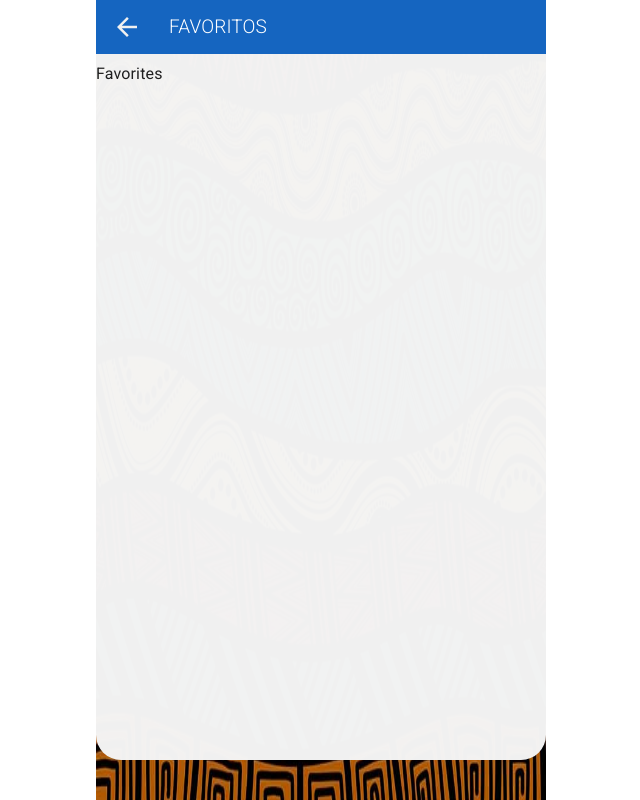
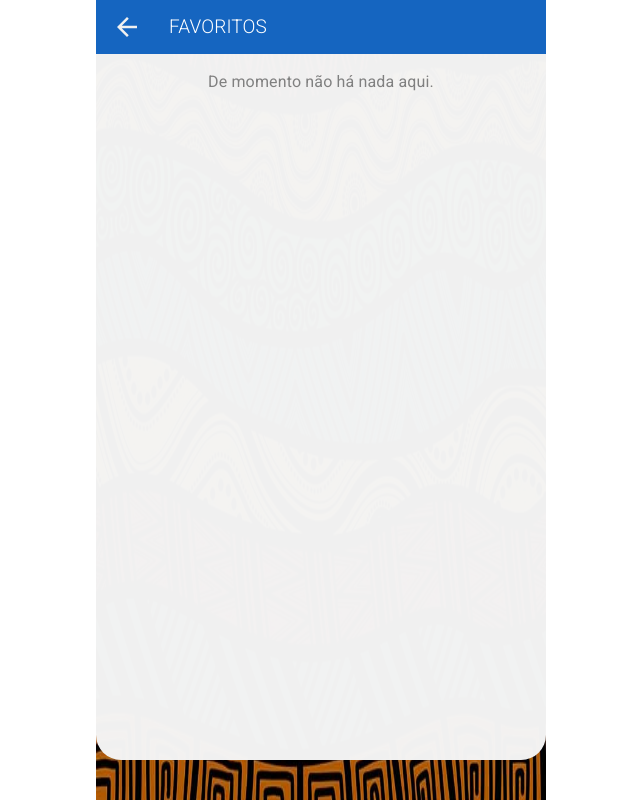
Before and after one commit to Francisco-Fetapi/portuguese-umbundo-dictionary, a React (Vite) app: page /favoritos in a window 1280 px wide. Shown: the whole page, without its empty margins (319-959 px from the left). Built offline with nearby package versions, Linux system fonts and the light colour scheme.

Commit message:
feat: list words by WordList component

```diff
--- /dev/null
+++ b/src/components/WordList.tsx
@@ -0,0 +1,28 @@
+import { List } from "@mui/material";
+import React from "react";
+import { IWord } from "../database/IWord";
+import { Text } from "../styles/General";
+import WordItem from "./WordItem";
+
+interface WordListProps {
+  words: IWord[];
+  emptyMessage?: string;
+}
+
+export default function WordList({ words, emptyMessage }: WordListProps) {
+  return (
+    <div>
+      <List>
+        {words.length === 0 ? (
+          <Text color="gray" align="center">
+            {emptyMessage || "De momento não há nada aqui."}
+          </Text>
+        ) : (
+          words?.map((word) => (
+            <WordItem key={word.pt} primary={word.pt} secondary={word.um} />
+          ))
+        )}
+      </List>
+    </div>
+  );
+}
--- a/src/pages/Dictionary.tsx
+++ b/src/pages/Dictionary.tsx
@@ -4,6 +4,7 @@ import { useState, useEffect } from "react";
 import { useSelector } from "react-redux";
 import PageHeader from "../components/PageHeader";
 import WordItem from "../components/WordItem";
+import WordList from "../components/WordList";
 import { IWordClasses } from "../database/IWordClasses";
 import wordClasses from "../database/wordClasses.json";
 import useDatabase from "../hooks/useDatabase";
@@ -51,14 +52,14 @@ export default function Dictionary() {
   const { automaticSearch } = useSelector(selectSettings);
   const { database, filterByText, filterByClass, filterByExamplesQuantity } =
     useDatabase();
-  const [filteredResults, setFilteredResults] = useState(database.words);
+  const [filteredResults, setFilteredResults] = useState(database.words!);
 
   useEffect(() => {
     filter();
   }, [classFilter.value, exampleFilter.value]);
 
   useEffect(() => {
-    setFilteredResults(database.words);
+    setFilteredResults(database.words!);
   }, [database.words]);
 
   useEffect(() => {
@@ -141,19 +142,18 @@ export default function Dictionary() {
         </Grid>
       </Box>
       <Box mt={1}>
-        <List>
+        {/* <List>
           {filteredResults?.map((word) => (
             <WordItem primary={word.pt} secondary={word.um} key={word.pt} />
           ))}
-        </List>
+        </List> */}
+        <WordList
+          words={filteredResults}
+          emptyMessage="Nenhum resultado encontrado"
+        />
         {database.words?.length === 0 && (
           <Text color="gray" align="center">
             Carregando...
-          </Text>
-        )}
-        {filteredResults?.length === 0 && (
-          <Text color="gray" align="center">
-            Nenhum resultado encontrado
           </Text>
         )}
       </Box>
--- a/src/pages/Favorites.tsx
+++ b/src/pages/Favorites.tsx
@@ -1,5 +1,17 @@
+import { Box } from "@mui/material";
+import { useSelector } from "react-redux";
 import PageHeader from "../components/PageHeader";
+import WordList from "../components/WordList";
+import { selectFavorites } from "../store/App.selectors";
 
 export default function Favorites() {
-  return <PageHeader pageName="Favoritos">Favorites</PageHeader>;
+  const favorites = useSelector(selectFavorites);
+
+  return (
+    <PageHeader pageName="Favoritos" noInitialMargin={!!favorites.length}>
+      <Box>
+        <WordList words={favorites} />
+      </Box>
+    </PageHeader>
+  );
 }
--- a/src/pages/History.tsx
+++ b/src/pages/History.tsx
@@ -1,5 +1,16 @@
+import { Box } from "@mui/material";
+import { useSelector } from "react-redux";
 import PageHeader from "../components/PageHeader";
+import WordList from "../components/WordList";
+import { selectHistory } from "../store/App.selectors";
 
 export default function History() {
-  return <PageHeader pageName="Histórico">History</PageHeader>;
+  const history = useSelector(selectHistory);
+  return (
+    <PageHeader pageName="Histórico" noInitialMargin={!!history.length}>
+      <Box>
+        <WordList words={history} />
+      </Box>
+    </PageHeader>
+  );
 }
```
